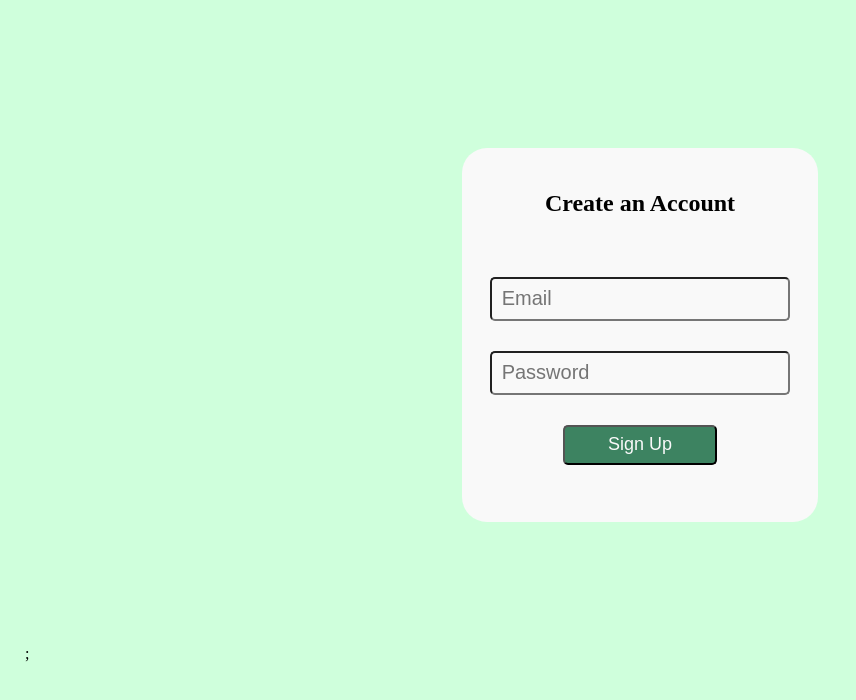
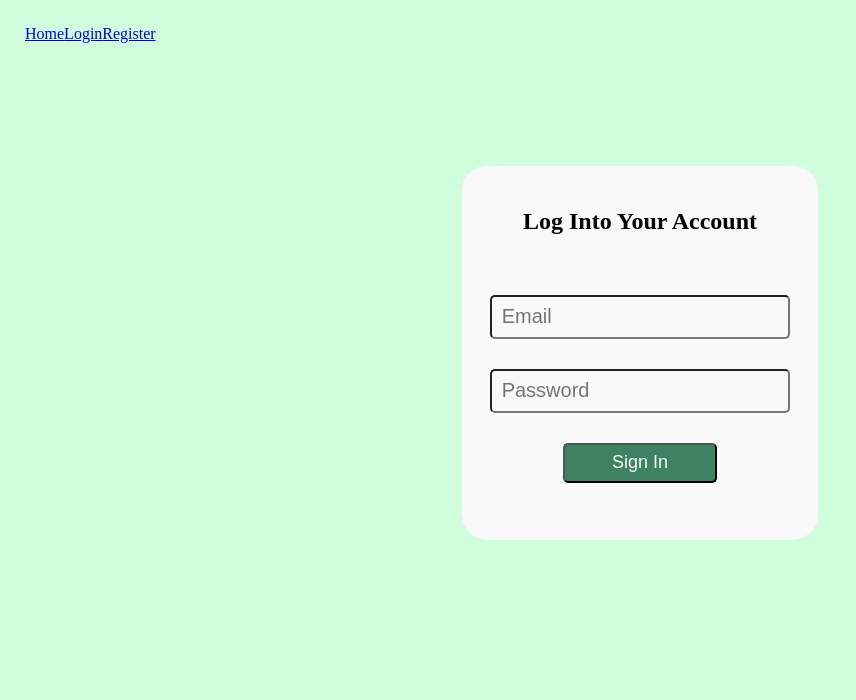
Before and after one commit to gshawnr/caerus_react, a React (Create React App) app: page /login in a window 1280 px wide. Shown: the top 700 px of the page, without its empty margins (0-856 px from the left). Built offline with nearby package versions, Linux system fonts and the light colour scheme.

Commit message:
display investments in home component

```diff
--- a/package.json
+++ b/package.json
@@ -8,6 +8,7 @@
     "@testing-library/user-event": "^13.5.0",
     "react": "^18.2.0",
     "react-dom": "^18.2.0",
+    "react-router-dom": "^6.4.2",
     "react-scripts": "5.0.1",
     "web-vitals": "^2.1.4"
   },
--- a/src/App.js
+++ b/src/App.js
@@ -1,12 +1,16 @@
 import "./App.css";
 import Login from "./components/Login";
+import Home from "./components/Home";
 import Register from "./components/Register";
+import { Routes, Route } from "react-router-dom";
 
 function App() {
   return (
-    <div>
-      <Register />;{/* <Login /> */}
-    </div>
+    <Routes>
+      <Route path="/" element={<Home />} />
+      <Route path="/register" element={<Register />} />
+      <Route path="/login" element={<Login />} />
+    </Routes>
   );
 }
 
--- /dev/null
+++ b/src/components/Home.jsx
@@ -0,0 +1,72 @@
+import React, { useEffect, useState } from "react";
+import Login from "./Login";
+
+function Home() {
+  const [investments, setInvestments] = useState([]);
+  const [isLoaded, setIsLoaded] = useState(false);
+  const [fetchErrorMsg, setFetchErrorMsg] = useState(null);
+  const [fetchErrorCode, setFetchErrorCode] = useState(null);
+
+  useEffect(() => {
+    const getInvestment = async () => {
+      try {
+        const res = await fetch("http://localhost:5000/investments", {
+          method: "GET",
+          headers: {
+            Authorization: `Bearer ${localStorage.getItem("investmentsToken")}`,
+            "Content-Type": "application/json",
+          },
+        });
+
+        if (res.status !== 200) {
+          throw Error(
+            JSON.stringify({
+              message: "fetch error",
+              statusCode: res.status,
+            })
+          );
+        }
+
+        const items = await res.json();
+        setInvestments(items);
+        setFetchErrorMsg(null);
+        setFetchErrorCode(null);
+        setIsLoaded(true);
+      } catch (err) {
+        const { message = "error fetching data", statusCode = 500 } =
+          JSON.parse(err.message) || {};
+        setFetchErrorMsg(message);
+        setFetchErrorCode(statusCode);
+        setIsLoaded(false);
+      }
+    };
+
+    getInvestment();
+  }, []);
+
+  return (
+    <div>
+      {!isLoaded && !fetchErrorMsg ? (
+        <h3> loading ... </h3>
+      ) : fetchErrorMsg && fetchErrorCode === 401 ? (
+        <h3>Session Expired. Please login again.</h3>
+      ) : fetchErrorMsg ? (
+        <h3>Error loading page. Please try back later.</h3>
+      ) : (
+        <ul>
+          {investments.map((inv) => {
+            return (
+              <p key={inv._id}>
+                ticker: {inv.ticker} | price: {inv.unitPrice} | units:{" "}
+                {inv.units} | market: {inv.market} | value:{" "}
+                {inv.unitPrice * inv.units}
+              </p>
+            );
+          })}
+        </ul>
+      )}
+    </div>
+  );
+}
+
+export default Home;
--- a/src/components/Login.jsx
+++ b/src/components/Login.jsx
@@ -1,29 +1,59 @@
 import React, { useState } from "react";
-import { postApi } from "../services/ApiServices";
 
 const Login = () => {
   const [fetchRes, setRes] = useState(null);
+  const [user, setUser] = useState({ email: "", password: "" });
 
-  const handleSubmit = async () => {
-    const result = await postApi({
-      headers: {
-        Authorization: "Bearer 1234Test",
-        "Content-Type": "application/json",
-      },
-      url: "http://localhost:5000/login",
-      method: "POST",
-      body: JSON.stringify({ email: "gsr3@email.com", password: "test123" }),
+  const handleChange = (e) => {
+    const { name, value } = e.target;
+
+    setUser((prev) => {
+      return { ...prev, [name]: value };
     });
   };
+
+  const handleSubmit = async (e) => {
+    e.preventDefault();
+
+    const response = await fetch(
+      `${process.env.REACT_APP_LOCAL_BE_BASEURL}/login`,
+      {
+        headers: {
+          Authorization: "Bearer 1234Test",
+          "Content-Type": "application/json",
+        },
+        method: "POST",
+        body: JSON.stringify({ email: user.email, password: user.password }),
+      }
+    );
+    const result = await response.json();
+    const { accessToken } = result;
+
+    localStorage.setItem("investmentsToken", accessToken);
+    setUser({ email: "", password: "" });
+  };
+
   return (
     <div className="access-div">
-      <form>
+      <form onSubmit={handleSubmit}>
         <h2>Log Into Your Account</h2>
-        <input name="email" type="email" placeholder="Email" />
-        <input name="password" type="password" placeholder="Password" />
-        <button type="button" onClick={handleSubmit}>
-          Sign In
-        </button>
+        <input
+          onChange={handleChange}
+          name="email"
+          required
+          type="email"
+          placeholder="Email"
+          value={user.email}
+        />
+        <input
+          onChange={handleChange}
+          name="password"
+          required
+          type="password"
+          placeholder="Password"
+          value={user.password}
+        />
+        <button type="submit">Sign In</button>
       </form>
     </div>
   );
--- /dev/null
+++ b/src/components/Nav.jsx
@@ -0,0 +1,13 @@
+import React, { useState } from "react";
+
+function Nav() {
+  return (
+    <nav>
+      <a href="/">Home</a>
+      <a href="/login">Login</a>
+      <a href="/register">Register</a>
+    </nav>
+  );
+}
+
+export default Nav;
--- a/src/components/Register.jsx
+++ b/src/components/Register.jsx
@@ -1,12 +1,14 @@
 import userEvent from "@testing-library/user-event";
 import React, { useEffect, useState } from "react";
-import { postApi } from "../services/ApiServices";
 
 const Register = () => {
-  const [error, setError] = useState(null);
+  const [fetchErrorMsg, setFetchErrorMsg] = useState(null);
+  const [fetchErrorCode, setFetchErrorCode] = useState(null);
   const [isLoaded, setIsLoaded] = useState(false);
-  const [fetchRes, setRes] = useState(null);
-  const [user, setUser] = useState({});
+  const [user, setUser] = useState({
+    email: "",
+    password: "",
+  });
 
   const handleChange = (e) => {
     const { name, value } = e.target;
@@ -15,39 +17,69 @@ const Register = () => {
     });
   };
 
-  const handleSubmit = async () => {
-    const result = await postApi({
-      headers: {
-        Authorization: "Bearer 1234Test",
-        "Content-Type": "application/json",
-      },
-      url: "http://localhost:5000/register",
-      method: "POST",
-      body: JSON.stringify({ email: user.email, password: user.password }),
-    });
-    setRes(result);
+  const handleSubmit = async (e) => {
+    e.preventDefault();
+
+    try {
+      const response = await fetch(
+        `${process.env.REACT_APP_LOCAL_BE_BASEURL}/register`,
+        {
+          headers: {
+            "Content-Type": "application/json",
+          },
+          method: "POST",
+          body: JSON.stringify({ email: user.email, password: user.password }),
+        }
+      );
+
+      if (response.status !== 200) {
+        throw new Error(
+          JSON.stringify({
+            message: response.statusText,
+            statusCode: response.status,
+          })
+        );
+      }
+
+      setUser({ email: "", password: "" });
+      setFetchErrorMsg(null);
+      setFetchErrorCode(null);
+    } catch (err) {
+      const { message = "unable to register user", statusCode = 500 } =
+        JSON.parse(err.message);
+      setFetchErrorMsg(message);
+      setFetchErrorCode(statusCode);
+    }
   };
 
   return (
     <div className="access-div">
-      <form>
+      <form onSubmit={handleSubmit}>
         <h2>Create an Account</h2>
         <input
           name="email"
           type="email"
           placeholder="Email"
+          value={user.email}
           onChange={handleChange}
+          required
         />
         <input
           name="password"
           type="password"
           placeholder="Password"
+          value={user.password}
           onChange={handleChange}
+          required
         />
-        <button type="button" onClick={handleSubmit}>
-          Sign Up
-        </button>
+        <button type="submit">Sign Up</button>
       </form>
+      <br />
+      {fetchErrorMsg && (
+        <h3 style={{ color: "red", textAlign: "center" }}>
+          Error registering user: {fetchErrorMsg}
+        </h3>
+      )}
     </div>
   );
 };
--- a/src/index.js
+++ b/src/index.js
@@ -1,12 +1,17 @@
 import React from "react";
 import ReactDOM from "react-dom/client";
+import { BrowserRouter } from "react-router-dom";
 import App from "./App";
 import reportWebVitals from "./reportWebVitals";
+import Nav from "./components/Nav";
 
 const root = ReactDOM.createRoot(document.getElementById("root"));
 root.render(
   <React.StrictMode>
-    <App />
+    <Nav />
+    <BrowserRouter>
+      <App />
+    </BrowserRouter>
   </React.StrictMode>
 );
 
--- a/src/services/ApiServices.js
+++ /dev/null
@@ -1,8 +0,0 @@
-export async function postApi(data) {
-  try {
-    const res = await fetch(data.url, data);
-    return await res.json();
-  } catch (err) {
-    console.log("postApi error", err);
-  }
-}
```
Also changed, not shown: 1 other file (tests, documents, lock files or other folders).
